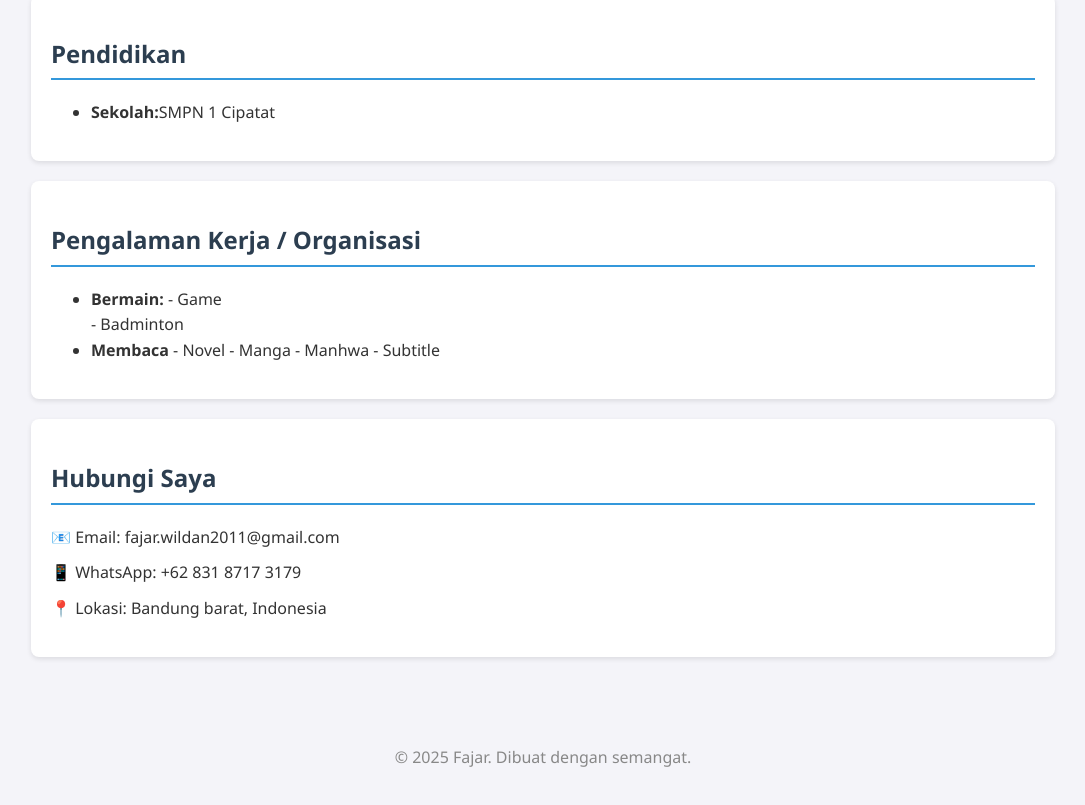
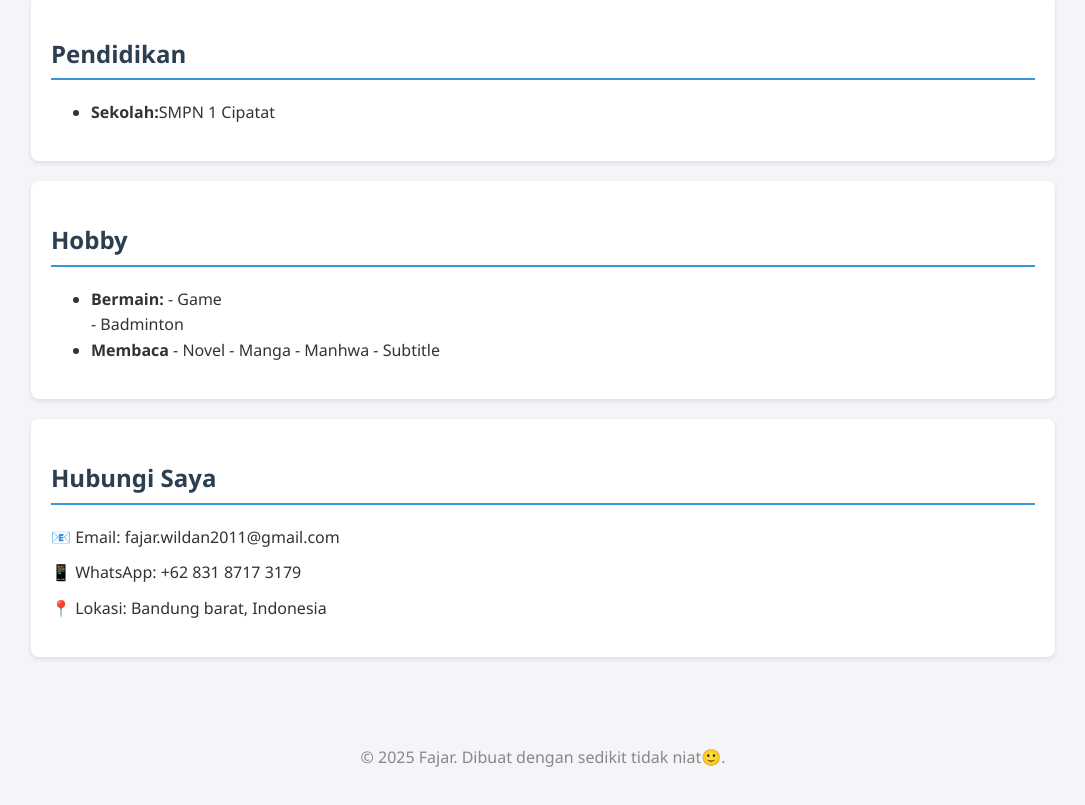
Before and after one commit to fajarwildan2011-bit/datadiri, a plain HTML site: page index.html in a window 1280 px wide. Shown: the part 519-1324 px from the top of the page, without its empty margins (97-1182 px from the left). Drawn offline with Linux system fonts and the light colour scheme.

Commit message:
Update index.html
Signed-off-by: demam <fajar.wildan2011@gmail.com>

```diff
--- a/index.html
+++ b/index.html
@@ -94,7 +94,7 @@
     </section>
 
     <section id="Hobby">
-        <h2>Pengalaman Kerja / Organisasi</h2>
+        <h2>Hobby</h2>
         <ul>
             <li><strong>Bermain:</strong> - Game</li>
             - Badminton
@@ -116,7 +116,7 @@
 </div>
 
 <footer>
-    <p>&copy; 2025 Fajar. Dibuat dengan semangat.</p>
+    <p>&copy; 2025 Fajar. Dibuat dengan sedikit tidak niat🙂.</p>
 </footer>
 
 </body>
```
